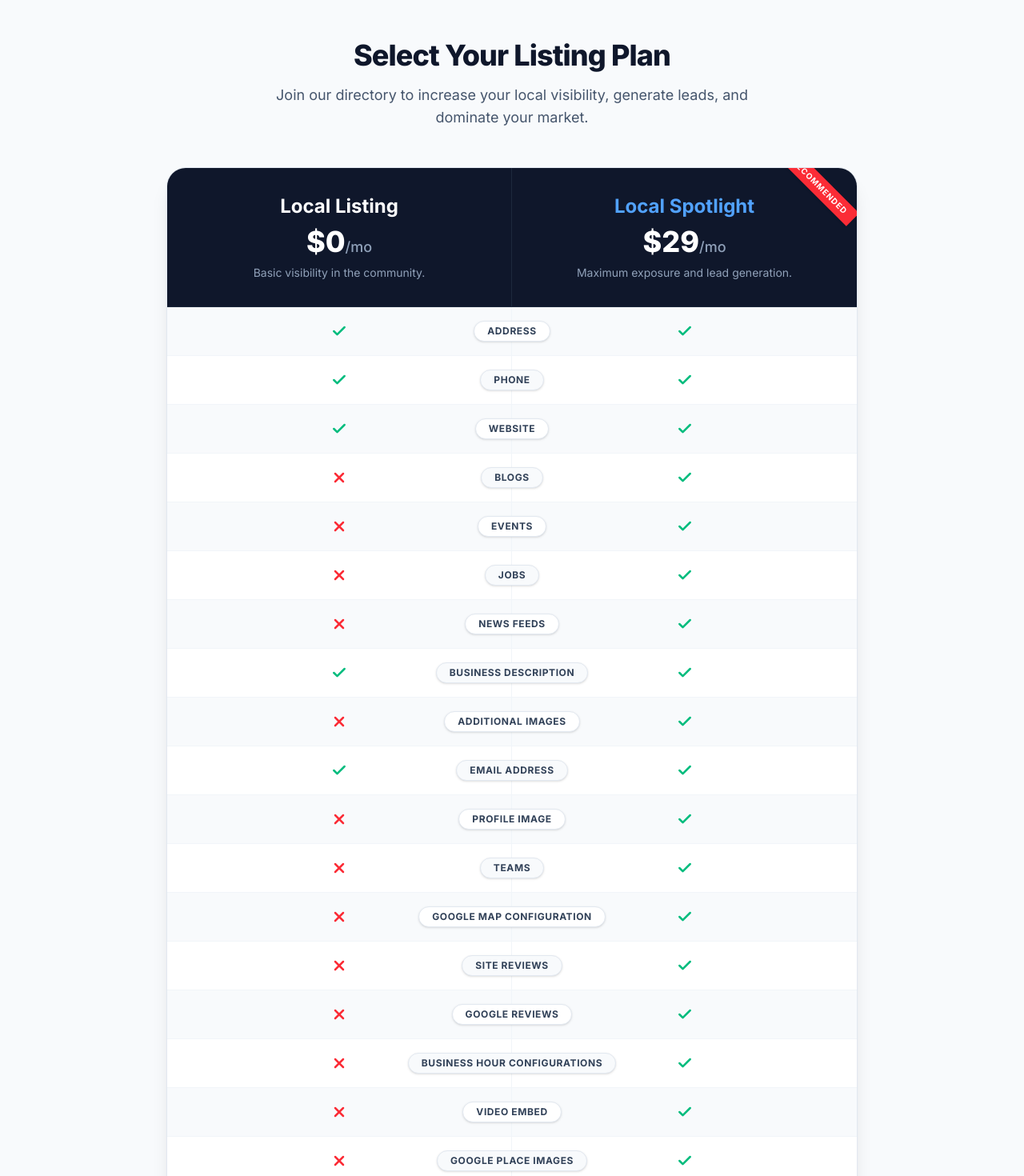
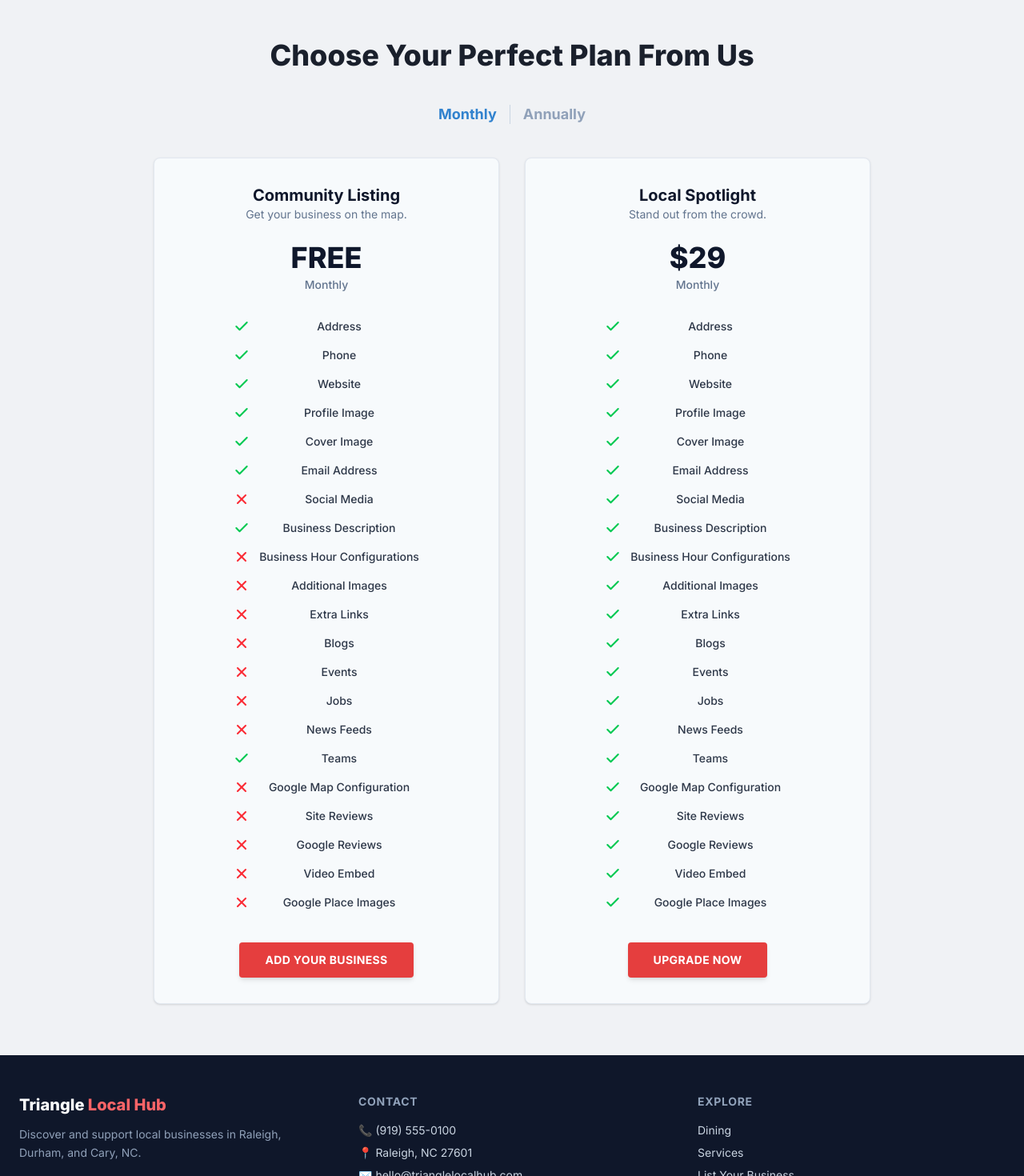
Before and after one commit to lnlscreatives71/smart-directory, a Next.js app: page /pricing in a window 1280 px wide. Shown: the part 80-1550 px from the top of the page at 80% size. Built offline with nearby package versions, Linux system fonts and the light colour scheme; no server answers; the database is empty.

Commit message:
feat: rebuild pricing page to match Easy AI Directory layout

```diff
--- /dev/null
+++ b/src/app/pricing/PricingClient.tsx
@@ -0,0 +1,106 @@
+'use client';
+
+import { useState } from 'react';
+import Link from 'next/link';
+import { Plan } from '@/lib/types';
+import { Check, X } from 'lucide-react';
+
+type Feature = { name: string; included: boolean };
+
+export default function PricingClient({
+    freePlan,
+    premiumPlan,
+    freeFeatures,
+    premiumFeatures
+}: {
+    freePlan: Plan;
+    premiumPlan: Plan;
+    freeFeatures: Feature[];
+    premiumFeatures: Feature[];
+}) {
+    const [billing, setBilling] = useState<'monthly' | 'annually'>('monthly');
+
+    return (
+        <div>
+            {/* Toggle */}
+            <div className="flex justify-center items-center gap-4 text-lg font-bold mb-10">
+                <button
+                    onClick={() => setBilling('monthly')}
+                    className={`transition-colors ${billing === 'monthly' ? 'text-[#3182ce]' : 'text-slate-400 hover:text-slate-600'}`}
+                >
+                    Monthly
+                </button>
+                <div className="h-6 w-px bg-slate-300"></div>
+                <button
+                    onClick={() => setBilling('annually')}
+                    className={`transition-colors ${billing === 'annually' ? 'text-[#3182ce]' : 'text-slate-400 hover:text-slate-600'}`}
+                >
+                    Annually
+                </button>
+            </div>
+
+            {/* Cards Container */}
+            <div className="grid grid-cols-1 md:grid-cols-2 gap-8 max-w-4xl mx-auto">
+
+                {/* Free Card */}
+                <div className="bg-[#f7fafc] rounded-lg p-8 border border-slate-200 shadow-sm flex flex-col items-center">
+                    <h2 className="text-xl font-bold text-slate-900">Community Listing</h2>
+                    <p className="text-sm text-slate-500 mb-6">Get your business on the map.</p>
+
+                    <div className="text-4xl font-extrabold text-slate-900 mb-1">FREE</div>
+                    <div className="text-sm text-slate-500 font-medium mb-8 capitalize">{billing}</div>
+
+                    <div className="w-full space-y-4 mb-10 flex-1">
+                        {freeFeatures.map((f, i) => (
+                            <div key={i} className="flex justify-center items-center gap-3 w-full">
+                                {f.included ? (
+                                    <Check className="w-5 h-5 text-green-500 flex-shrink-0" strokeWidth={2.5} />
+                                ) : (
+                                    <X className="w-5 h-5 text-red-500 flex-shrink-0" strokeWidth={2.5} />
+                                )}
+                                <span className={`text-[#2d3748] font-medium text-sm flex-1 max-w-[200px] text-center`}>
+                                    {f.name}
+                                </span>
+                            </div>
+                        ))}
+                    </div>
+
+                    <Link href="/dashboard/listings/new" className="w-full sm:w-auto px-8 py-3 bg-[#e53e3e] hover:bg-red-600 text-white font-bold rounded shadow-md transition-colors text-sm uppercase tracking-wide">
+                        ADD YOUR BUSINESS
+                    </Link>
+                </div>
+
+                {/* Premium Card */}
+                <div className="bg-[#f7fafc] rounded-lg p-8 border border-slate-200 shadow-sm flex flex-col items-center relative overflow-hidden">
+                    <h2 className="text-xl font-bold text-slate-900">Local Spotlight</h2>
+                    <p className="text-sm text-slate-500 mb-6">Stand out from the crowd.</p>
+
+                    <div className="text-4xl font-extrabold text-slate-900 mb-1">
+                        ${billing === 'monthly' ? premiumPlan?.monthly_price || 29 : premiumPlan?.annual_price || 299}
+                    </div>
+                    <div className="text-sm text-slate-500 font-medium mb-8 capitalize">{billing}</div>
+
+                    <div className="w-full space-y-4 mb-10 flex-1">
+                        {premiumFeatures.map((f, i) => (
+                            <div key={i} className="flex justify-center items-center gap-3 w-full">
+                                {f.included ? (
+                                    <Check className="w-5 h-5 text-green-500 flex-shrink-0" strokeWidth={2.5} />
+                                ) : (
+                                    <X className="w-5 h-5 text-red-500 flex-shrink-0" strokeWidth={2.5} />
+                                )}
+                                <span className={`text-[#2d3748] font-medium text-sm flex-1 max-w-[200px] text-center`}>
+                                    {f.name}
+                                </span>
+                            </div>
+                        ))}
+                    </div>
+
+                    <Link href="/dashboard/listings/new?plan=premium" className="w-full sm:w-auto px-8 py-3 bg-[#e53e3e] hover:bg-red-600 text-white font-bold rounded shadow-md transition-colors text-sm uppercase tracking-wide">
+                        Upgrade Now
+                    </Link>
+                </div>
+
+            </div>
+        </div>
+    );
+}
--- a/src/app/pricing/page.tsx
+++ b/src/app/pricing/page.tsx
@@ -1,33 +1,9 @@
 import Link from 'next/link';
-import { Check, X } from 'lucide-react';
+import PricingClient from './PricingClient';
 import { sql } from '@/lib/db';
 import { Plan } from '@/lib/types';
 
 export const dynamic = 'force-dynamic';
-
-const FEATURES = [
-    { name: 'Address', free: true, premium: true },
-    { name: 'Phone', free: true, premium: true },
-    { name: 'Website', free: true, premium: true },
-    { name: 'Blogs', free: false, premium: true },
-    { name: 'Events', free: false, premium: true },
-    { name: 'Jobs', free: false, premium: true },
-    { name: 'News Feeds', free: false, premium: true },
-    { name: 'Business Description', free: true, premium: true },
-    { name: 'Additional Images', free: false, premium: true },
-    { name: 'Email Address', free: true, premium: true },
-    { name: 'Profile Image', free: false, premium: true },
-    { name: 'Teams', free: false, premium: true },
-    { name: 'Google Map Configuration', free: false, premium: true },
-    { name: 'Site Reviews', free: false, premium: true },
-    { name: 'Google Reviews', free: false, premium: true },
-    { name: 'Business Hour Configurations', free: false, premium: true },
-    { name: 'Video Embed', free: false, premium: true },
-    { name: 'Google Place Images', free: false, premium: true },
-    { name: 'Cover Image', free: false, premium: true },
-    { name: 'Extra Links', free: false, premium: true },
-    { name: 'Social Media', free: true, premium: true },
-];
 
 export default async function PricingPage() {
     let plans: Plan[] = [];
@@ -40,93 +16,70 @@ export default async function PricingPage() {
     const freePlan = plans.find(p => p.monthly_price === 0);
     const premiumPlan = plans.find(p => p.monthly_price > 0 && p.monthly_price !== 0) || plans[0];
 
+    const FREE_FEATURES = [
+        { name: 'Address', included: true },
+        { name: 'Phone', included: true },
+        { name: 'Website', included: true },
+        { name: 'Profile Image', included: true },
+        { name: 'Cover Image', included: true },
+        { name: 'Email Address', included: true },
+        { name: 'Social Media', included: false },
+        { name: 'Business Description', included: true },
+        { name: 'Business Hour Configurations', included: false },
+        { name: 'Additional Images', included: false },
+        { name: 'Extra Links', included: false },
+        { name: 'Blogs', included: false },
+        { name: 'Events', included: false },
+        { name: 'Jobs', included: false },
+        { name: 'News Feeds', included: false },
+        { name: 'Teams', included: true },
+        { name: 'Google Map Configuration', included: false },
+        { name: 'Site Reviews', included: false },
+        { name: 'Google Reviews', included: false },
+        { name: 'Video Embed', included: false },
+        { name: 'Google Place Images', included: false },
+    ];
+
+    const PREMIUM_FEATURES = [
+        { name: 'Address', included: true },
+        { name: 'Phone', included: true },
+        { name: 'Website', included: true },
+        { name: 'Profile Image', included: true },
+        { name: 'Cover Image', included: true },
+        { name: 'Email Address', included: true },
+        { name: 'Social Media', included: true },
+        { name: 'Business Description', included: true },
+        { name: 'Business Hour Configurations', included: true },
+        { name: 'Additional Images', included: true },
+        { name: 'Extra Links', included: true },
+        { name: 'Blogs', included: true },
+        { name: 'Events', included: true },
+        { name: 'Jobs', included: true },
+        { name: 'News Feeds', included: true },
+        { name: 'Teams', included: true },
+        { name: 'Google Map Configuration', included: true },
+        { name: 'Site Reviews', included: true },
+        { name: 'Google Reviews', included: true },
+        { name: 'Video Embed', included: true },
+        { name: 'Google Place Images', included: true },
+    ];
+
     return (
-        <div className="bg-slate-50 min-h-screen py-16">
-            <div className="max-w-4xl mx-auto px-4">
-
-                <div className="text-center mb-12">
-                    <h1 className="text-4xl font-extrabold text-slate-900 mb-4 tracking-tight">Select Your Listing Plan</h1>
-                    <p className="text-lg text-slate-600 max-w-2xl mx-auto">
-                        Join our directory to increase your local visibility, generate leads, and dominate your market.
-                    </p>
+        <div className="bg-[#f0f2f5] min-h-[calc(100vh-64px)] py-16 px-4">
+            <div className="max-w-5xl mx-auto">
+                <div className="text-center mb-10">
+                    <h1 className="text-3xl md:text-4xl font-extrabold text-[#1a202c] mb-6">
+                        Choose Your Perfect Plan From Us
+                    </h1>
                 </div>
 
-                <div className="bg-white rounded-3xl shadow-xl overflow-hidden border border-slate-200">
-
-                    {/* Header Row */}
-                    <div className="grid grid-cols-2 bg-slate-900 text-white border-b border-slate-800">
-                        <div className="p-8 text-center border-r border-slate-800 flex flex-col justify-between">
-                            <div>
-                                <h2 className="text-2xl font-bold mb-2">{freePlan?.name || 'Local Listing'}</h2>
-                                <div className="text-4xl font-extrabold mb-1">$0<span className="text-lg font-medium text-slate-400">/mo</span></div>
-                                <p className="text-sm text-slate-400 mt-2">Basic visibility in the community.</p>
-                            </div>
-                        </div>
-                        <div className="p-8 text-center flex flex-col justify-between relative overflow-hidden">
-                            <div className="absolute top-0 right-0 bg-red-500 text-white text-[10px] uppercase font-bold tracking-widest px-3 py-1 pb-1 transform rotate-45 translate-x-[12px] translate-y-[12px] shadow-sm">
-                                Recommended
-                            </div>
-                            <div>
-                                <h2 className="text-2xl font-bold mb-2 text-blue-400">{premiumPlan?.name || 'Local Spotlight'}</h2>
-                                <div className="text-4xl font-extrabold mb-1">${premiumPlan?.monthly_price || 29}<span className="text-lg font-medium text-slate-400">/mo</span></div>
-                                <p className="text-sm text-slate-400 mt-2">Maximum exposure and lead generation.</p>
-                            </div>
-                        </div>
-                    </div>
-
-                    {/* Features Table */}
-                    <div className="divide-y divide-slate-100">
-                        {FEATURES.map((feature, i) => (
-                            <div key={i} className={`grid grid-cols-2 relative ${i % 2 === 0 ? 'bg-slate-50' : 'bg-white'} hover:bg-slate-100 transition-colors`}>
-                                {/* Feature Name Overlay (centered over the line) */}
-                                <div className="absolute inset-0 flex items-center justify-center pointer-events-none">
-                                    <span className={`text-xs font-bold uppercase tracking-wider px-4 py-1 rounded-full border border-slate-200 shadow-sm ${i % 2 === 0 ? 'bg-white' : 'bg-slate-50'} text-slate-700`}>
-                                        {feature.name}
-                                    </span>
-                                </div>
-
-                                {/* Free Column */}
-                                <div className="py-5 flex items-center justify-center border-r border-slate-100">
-                                    {feature.free ? (
-                                        <Check className="text-emerald-500 w-5 h-5" strokeWidth={3} />
-                                    ) : (
-                                        <X className="text-red-500 w-5 h-5" strokeWidth={3} />
-                                    )}
-                                </div>
-
-                                {/* Premium Column */}
-                                <div className="py-5 flex items-center justify-center">
-                                    {feature.premium ? (
-                                        <Check className="text-emerald-500 w-5 h-5" strokeWidth={3} />
-                                    ) : (
-                                        <X className="text-red-500 w-5 h-5" strokeWidth={3} />
-                                    )}
-                                </div>
-                            </div>
-                        ))}
-                    </div>
-
-                    {/* Footer Row */}
-                    <div className="grid grid-cols-2 bg-slate-50 border-t border-slate-200">
-                        <div className="p-8 text-center border-r border-slate-200">
-                            <Link href="/dashboard/listings/new" className="inline-block w-full py-4 px-6 rounded-xl font-bold border-2 border-slate-900 text-slate-900 hover:bg-slate-900 hover:text-white transition-colors uppercase tracking-wide text-sm">
-                                Add Your Business
-                            </Link>
-                        </div>
-                        <div className="p-8 text-center">
-                            <Link href="/dashboard/listings/new?plan=premium" className="inline-block w-full py-4 px-6 rounded-xl font-bold bg-blue-600 text-white border-2 border-blue-600 hover:bg-blue-700 hover:border-blue-700 shadow-lg shadow-blue-900/20 transition-all uppercase tracking-wide text-sm">
-                                Upgrade Now
-                            </Link>
-                        </div>
-                    </div>
-
-                </div>
-
-                <div className="mt-12 text-center text-slate-500 text-sm">
-                    <p>Both plans offer a beautiful front-end experience.</p>
-                    <p>Have questions? <a href="#" className="font-semibold text-blue-600 hover:underline">Contact our support team</a>.</p>
-                </div>
-
+                {/* Client component handles the Monthly/Annually Toggle and the UI */}
+                <PricingClient
+                    freePlan={freePlan as any}
+                    premiumPlan={premiumPlan as any}
+                    freeFeatures={FREE_FEATURES}
+                    premiumFeatures={PREMIUM_FEATURES}
+                />
             </div>
         </div>
     );
```
